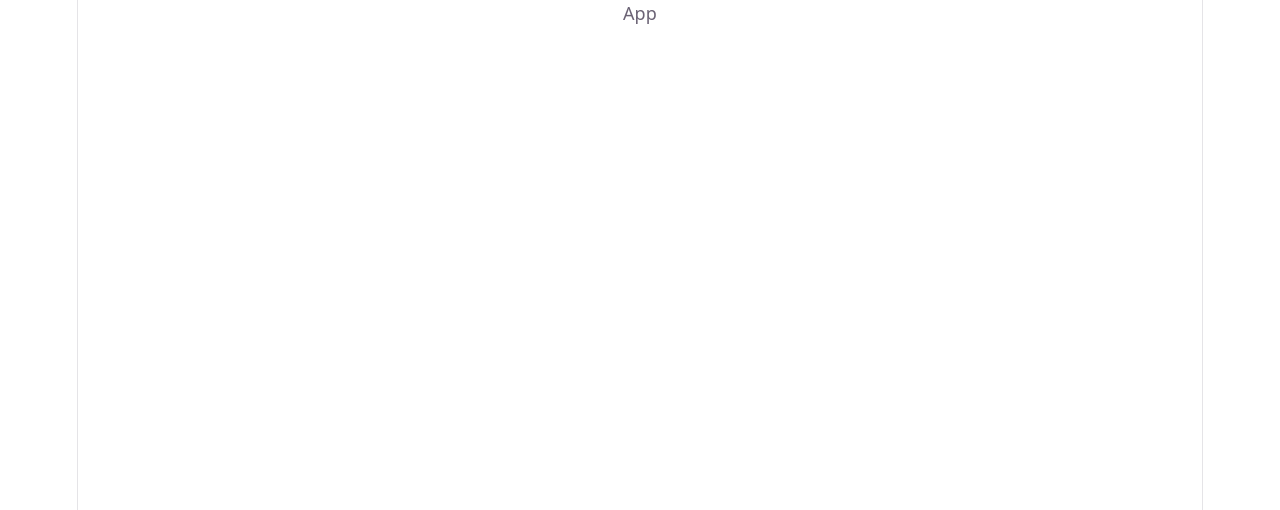
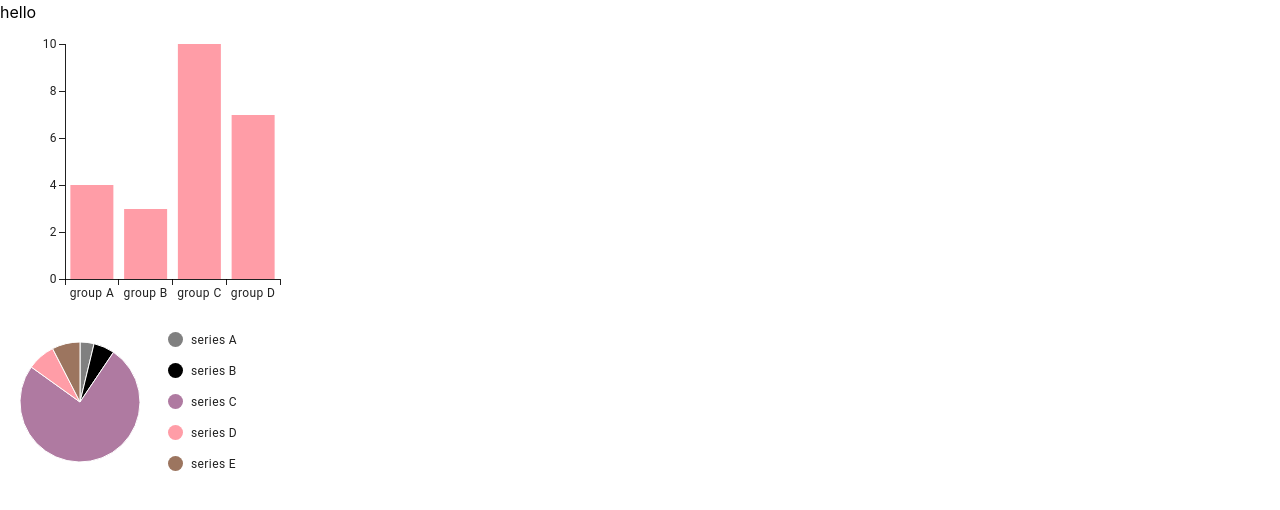
Before and after one commit to shivansh9794/E_Commerce_Web, a React (Vite) app in the folder dashboard/: page / in a window 1280 px wide. Shown: the top 510 px of the page. Built offline with nearby package versions, Linux system fonts and the light colour scheme.

Commit message:
Added dashboard

```diff
--- a/dashboard/package.json
+++ b/dashboard/package.json
@@ -10,6 +10,11 @@
     "preview": "vite preview"
   },
   "dependencies": {
+    "@emotion/react": "^11.14.0",
+    "@emotion/styled": "^11.14.1",
+    "@mui/material": "^7.3.9",
+    "@mui/x-charts": "^8.0.0",
+    "@tailwindcss/vite": "^4.2.2",
     "axios": "^1.13.6",
     "dotenv": "^17.3.1",
     "react": "^19.2.4",
--- a/dashboard/src/App.css
+++ b/dashboard/src/App.css
@@ -1,184 +1 @@
-.counter {
-  font-size: 16px;
-  padding: 5px 10px;
-  border-radius: 5px;
-  color: var(--accent);
-  background: var(--accent-bg);
-  border: 2px solid transparent;
-  transition: border-color 0.3s;
-  margin-bottom: 24px;
-
-  &:hover {
-    border-color: var(--accent-border);
-  }
-  &:focus-visible {
-    outline: 2px solid var(--accent);
-    outline-offset: 2px;
-  }
-}
-
-.hero {
-  position: relative;
-
-  .base,
-  .framework,
-  .vite {
-    inset-inline: 0;
-    margin: 0 auto;
-  }
-
-  .base {
-    width: 170px;
-    position: relative;
-    z-index: 0;
-  }
-
-  .framework,
-  .vite {
-    position: absolute;
-  }
-
-  .framework {
-    z-index: 1;
-    top: 34px;
-    height: 28px;
-    transform: perspective(2000px) rotateZ(300deg) rotateX(44deg) rotateY(39deg)
-      scale(1.4);
-  }
-
-  .vite {
-    z-index: 0;
-    top: 107px;
-    height: 26px;
-    width: auto;
-    transform: perspective(2000px) rotateZ(300deg) rotateX(40deg) rotateY(39deg)
-      scale(0.8);
-  }
-}
-
-#center {
-  display: flex;
-  flex-direction: column;
-  gap: 25px;
-  place-content: center;
-  place-items: center;
-  flex-grow: 1;
-
-  @media (max-width: 1024px) {
-    padding: 32px 20px 24px;
-    gap: 18px;
-  }
-}
-
-#next-steps {
-  display: flex;
-  border-top: 1px solid var(--border);
-  text-align: left;
-
-  & > div {
-    flex: 1 1 0;
-    padding: 32px;
-    @media (max-width: 1024px) {
-      padding: 24px 20px;
-    }
-  }
-
-  .icon {
-    margin-bottom: 16px;
-    width: 22px;
-    height: 22px;
-  }
-
-  @media (max-width: 1024px) {
-    flex-direction: column;
-    text-align: center;
-  }
-}
-
-#docs {
-  border-right: 1px solid var(--border);
-
-  @media (max-width: 1024px) {
-    border-right: none;
-    border-bottom: 1px solid var(--border);
-  }
-}
-
-#next-steps ul {
-  list-style: none;
-  padding: 0;
-  display: flex;
-  gap: 8px;
-  margin: 32px 0 0;
-
-  .logo {
-    height: 18px;
-  }
-
-  a {
-    color: var(--text-h);
-    font-size: 16px;
-    border-radius: 6px;
-    background: var(--social-bg);
-    display: flex;
-    padding: 6px 12px;
-    align-items: center;
-    gap: 8px;
-    text-decoration: none;
-    transition: box-shadow 0.3s;
-
-    &:hover {
-      box-shadow: var(--shadow);
-    }
-    .button-icon {
-      height: 18px;
-      width: 18px;
-    }
-  }
-
-  @media (max-width: 1024px) {
-    margin-top: 20px;
-    flex-wrap: wrap;
-    justify-content: center;
-
-    li {
-      flex: 1 1 calc(50% - 8px);
-    }
-
-    a {
-      width: 100%;
-      justify-content: center;
-      box-sizing: border-box;
-    }
-  }
-}
-
-#spacer {
-  height: 88px;
-  border-top: 1px solid var(--border);
-  @media (max-width: 1024px) {
-    height: 48px;
-  }
-}
-
-.ticks {
-  position: relative;
-  width: 100%;
-
-  &::before,
-  &::after {
-    content: '';
-    position: absolute;
-    top: -4.5px;
-    border: 5px solid transparent;
-  }
-
-  &::before {
-    left: 0;
-    border-left-color: var(--border);
-  }
-  &::after {
-    right: 0;
-    border-right-color: var(--border);
-  }
-}
+@import "tailwindcss";
--- a/dashboard/src/App.jsx
+++ b/dashboard/src/App.jsx
@@ -1,8 +1,14 @@
 import React from 'react'
-
+import { Route,Router, Routes } from 'react-router-dom'
+import HomePage from './pages/HomePage'
 const App = () => {
   return (
-    <div>App</div>
+    <Routes>
+       <Route path='/' element={<HomePage></HomePage>}/>
+       {/* <Route path='/' element={}/>
+       <Route path='/' element={}/>
+       <Route path='/' element={}/> */}
+    </Routes>
   )
 }
 
--- a/dashboard/src/index.css
+++ b/dashboard/src/index.css
@@ -1,111 +1,15 @@
-:root {
-  --text: #6b6375;
-  --text-h: #08060d;
-  --bg: #fff;
-  --border: #e5e4e7;
-  --code-bg: #f4f3ec;
-  --accent: #aa3bff;
-  --accent-bg: rgba(170, 59, 255, 0.1);
-  --accent-border: rgba(170, 59, 255, 0.5);
-  --social-bg: rgba(244, 243, 236, 0.5);
-  --shadow:
-    rgba(0, 0, 0, 0.1) 0 10px 15px -3px, rgba(0, 0, 0, 0.05) 0 4px 6px -2px;
+@import "tailwindcss";
 
-  --sans: system-ui, 'Segoe UI', Roboto, sans-serif;
-  --heading: system-ui, 'Segoe UI', Roboto, sans-serif;
-  --mono: ui-monospace, Consolas, monospace;
-
-  font: 18px/145% var(--sans);
-  letter-spacing: 0.18px;
-  color-scheme: light dark;
-  color: var(--text);
-  background: var(--bg);
-  font-synthesis: none;
-  text-rendering: optimizeLegibility;
-  -webkit-font-smoothing: antialiased;
-  -moz-osx-font-smoothing: grayscale;
-
-  @media (max-width: 1024px) {
-    font-size: 16px;
+@layer components{
+  /* input{
+    @apply w-full border border-gray-300 rounded-lg p-2
+    focus:outline-none focus:ring-2 focus:ring-red-900;
+  } */
+  input{
+    @apply w-full border border-gray-300 rounded-lg p-2
+    focus:outline-none focus:ring-2 focus:ring-red-900;
+  }
+  label{
+    @apply block text-lg font-bold text-gray-700 mb-2
   }
 }
-
-@media (prefers-color-scheme: dark) {
-  :root {
-    --text: #9ca3af;
-    --text-h: #f3f4f6;
-    --bg: #16171d;
-    --border: #2e303a;
-    --code-bg: #1f2028;
-    --accent: #c084fc;
-    --accent-bg: rgba(192, 132, 252, 0.15);
-    --accent-border: rgba(192, 132, 252, 0.5);
-    --social-bg: rgba(47, 48, 58, 0.5);
-    --shadow:
-      rgba(0, 0, 0, 0.4) 0 10px 15px -3px, rgba(0, 0, 0, 0.25) 0 4px 6px -2px;
-  }
-
-  #social .button-icon {
-    filter: invert(1) brightness(2);
-  }
-}
-
-body {
-  margin: 0;
-}
-
-#root {
-  width: 1126px;
-  max-width: 100%;
-  margin: 0 auto;
-  text-align: center;
-  border-inline: 1px solid var(--border);
-  min-height: 100svh;
-  display: flex;
-  flex-direction: column;
-  box-sizing: border-box;
-}
-
-h1,
-h2 {
-  font-family: var(--heading);
-  font-weight: 500;
-  color: var(--text-h);
-}
-
-h1 {
-  font-size: 56px;
-  letter-spacing: -1.68px;
-  margin: 32px 0;
-  @media (max-width: 1024px) {
-    font-size: 36px;
-    margin: 20px 0;
-  }
-}
-h2 {
-  font-size: 24px;
-  line-height: 118%;
-  letter-spacing: -0.24px;
-  margin: 0 0 8px;
-  @media (max-width: 1024px) {
-    font-size: 20px;
-  }
-}
-p {
-  margin: 0;
-}
-
-code,
-.counter {
-  font-family: var(--mono);
-  display: inline-flex;
-  border-radius: 4px;
-  color: var(--text-h);
-}
-
-code {
-  font-size: 15px;
-  line-height: 135%;
-  padding: 4px 8px;
-  background: var(--code-bg);
-}
--- /dev/null
+++ b/dashboard/src/pages/HomePage.jsx
@@ -0,0 +1,41 @@
+import React from 'react'
+import { PieChart } from '@mui/x-charts/PieChart';
+import { BarChart } from '@mui/x-charts';
+
+
+const HomePage = () => {
+    return (
+        <div className='flex flex-col items-start '>
+
+            <h1>hello</h1>
+
+            <BarChart
+                xAxis={[{ data: ['group A', 'group B', 'group C', 'group D'] , scaleType: 'band', }]}
+                series={[{ data: [4, 3, 10,7] },]}
+                colors={['#ff9da7']}
+                height={300}
+            />
+
+            <PieChart className=''
+                series={[
+                    {
+                        data: [
+                            { id: 0, value: 10, label: 'series A' },
+                            { id: 1, value: 15, label: 'series B' },
+                            { id: 2, value: 200, label: 'series C' },
+                            { id: 3, value: 20, label: 'series D' },
+                            { id: 4, value: 20, label: 'series E' },
+                        ],
+                    },
+                ]}
+                width={160}
+                height={130}
+                colors={['gray', 'black', '#af7aa1', '#ff9da7', '#9c755f', '#bab0ab',]}
+            />
+
+
+        </div>
+    )
+}
+
+export default HomePage
--- a/dashboard/vite.config.js
+++ b/dashboard/vite.config.js
@@ -1,9 +1,11 @@
 import { defineConfig } from 'vite'
 import react from '@vitejs/plugin-react'
+import tailwindcss from '@tailwindcss/vite'
+
 
 // https://vite.dev/config/
 export default defineConfig({
-  plugins: [react()],
+  plugins: [react(),tailwindcss()],
   server: {
     port: 5174,
   },
```
Also changed, not shown: 1 other file (tests, documents, lock files or other folders).
